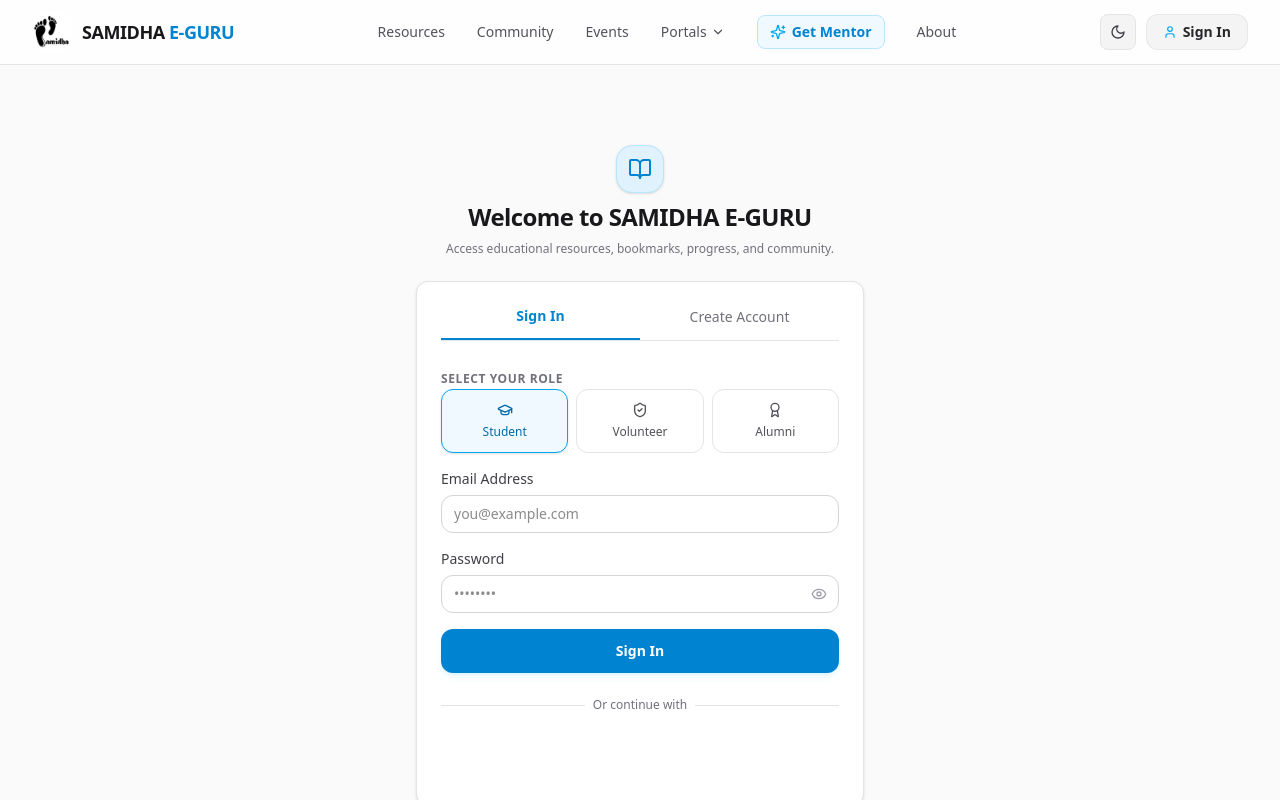
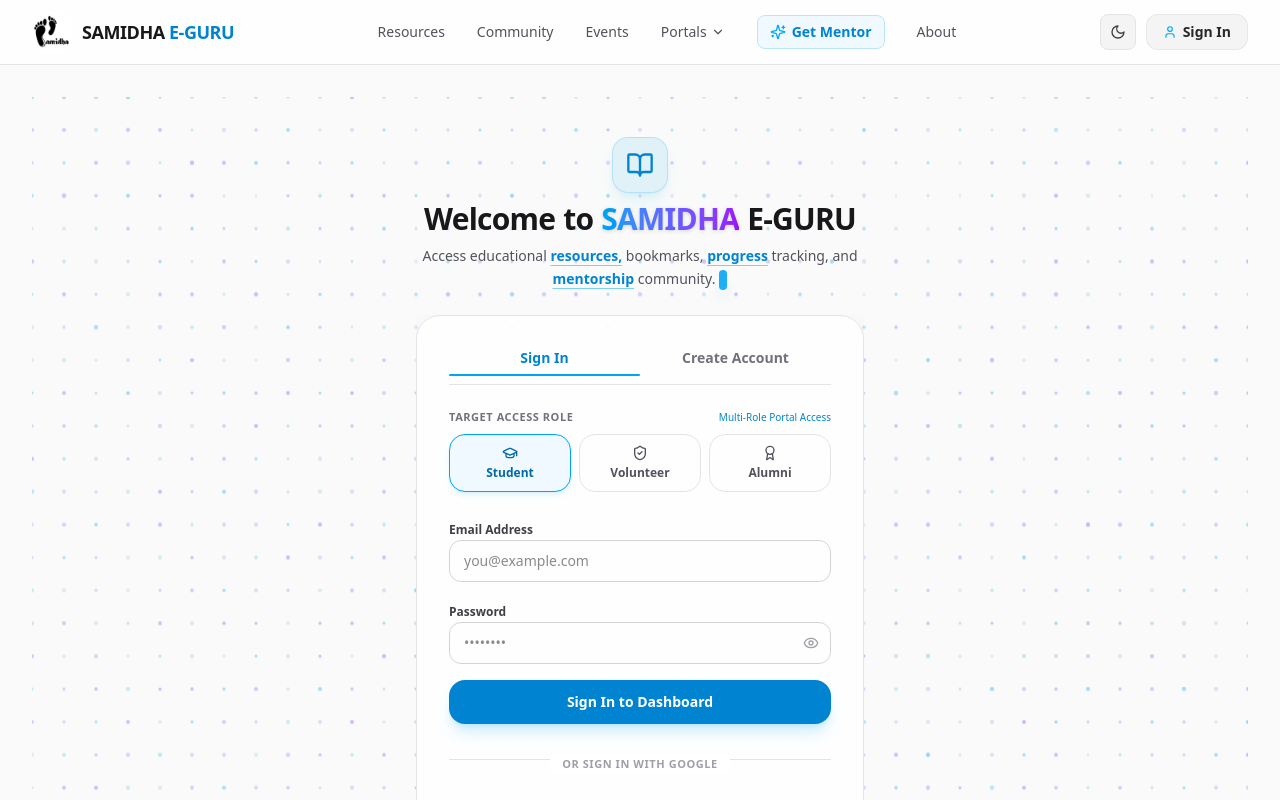
Before and after one commit to Samidha-DSEU/Samidha-E-Guru, a Next.js app in the folder frontend/: page /login in a window 1280 px wide. Shown: the top 800 px of the page. Built offline with nearby package versions, Linux system fonts and the light colour scheme; no server answers.

Commit message:
feat(auth & layout): traditional circular Google OAuth button, glassmorphism login UI, LMS role-based sidebars, logout and account deletion controls with verified volunteer/alumni restriction rules

```diff
--- a/frontend/app/login/page.tsx
+++ b/frontend/app/login/page.tsx
@@ -6,8 +6,13 @@ import { useAuth } from "@/features/auth/context/AuthContext";
 import { UserRole } from "@/types/api";
 import { Card } from "@/components/ui/Card";
 import { Button } from "@/components/ui/Button";
-import { BookOpen, GraduationCap, ShieldCheck, Award, Eye, EyeOff, CheckCircle2, AlertCircle } from "lucide-react";
+import { BookOpen, GraduationCap, ShieldCheck, Award, Eye, EyeOff, CheckCircle2, AlertCircle, Sparkles } from "lucide-react";
 import { GoogleLogin } from "@react-oauth/google";
+import { CursorDotsCanvas } from "@/components/ui/CursorDotsCanvas";
+import { ScrollReveal } from "@/components/ui/ScrollReveal";
+import { AnimatedText } from "@/components/ui/AnimatedText";
+import { TypewriterText } from "@/components/ui/TypewriterText";
+import { TiltCard } from "@/components/ui/TiltCard";
 
 export default function LoginPage() {
   const [activeTab, setActiveTab] = useState<"login" | "register">("login");
@@ -67,7 +72,7 @@ export default function LoginPage() {
       if (activeTab === "register") {
         await register({ ...formData, role_name: selectedRole });
       } else {
-        await login({ email: formData.email, password: formData.password });
+        await login({ email: formData.email, password: formData.password, role_name: selectedRole });
       }
 
       if (selectedRole === "admin" || selectedRole === "super_admin") {
@@ -80,7 +85,7 @@ export default function LoginPage() {
         router.push("/dashboard");
       }
     } catch (err: any) {
-      setError(err.response?.data?.detail || err.response?.data?.message || "An error occurred");
+      setError(err.response?.data?.detail || err.response?.data?.message || "An error occurred during authentication.");
     }
   };
 
@@ -101,35 +106,53 @@ export default function LoginPage() {
         }
       }
     } catch (err: any) {
-      setError(err.response?.data?.detail || err.response?.data?.message || "An error occurred during Google sign in");
+      setError(err.response?.data?.detail || err.response?.data?.message || "An error occurred during Google sign in.");
     }
   };
 
   const handleGoogleError = () => {
-    setError("Google Login Failed. Please try again.");
+    setError("Google Sign-In failed. Please try again.");
   };
 
   return (
-    <div className="max-w-md mx-auto py-12 space-y-6">
+    <div className="relative min-h-[85vh] flex items-center justify-center py-10 px-4 selection:bg-sky-500 selection:text-white">
+      <CursorDotsCanvas />
+
+      <div className="w-full max-w-md space-y-6 relative z-10">
+        {/* Header Title with Blur-Fade Reveal */}
+        <ScrollReveal direction="down" delay={0}>
           <div className="text-center space-y-2">
-        <div className="h-12 w-12 rounded-2xl bg-sky-100 dark:bg-sky-950 text-sky-600 dark:text-sky-400 flex items-center justify-center mx-auto border border-sky-200 dark:border-sky-800 shadow-sm">
-          <BookOpen className="h-6 w-6" />
-        </div>
-        <h1 className="text-2xl font-bold tracking-tight text-zinc-900 dark:text-zinc-50">
-          Welcome to SAMIDHA E-GURU
-        </h1>
-        <p className="text-xs text-zinc-500">
-          Access educational resources, bookmarks, progress, and community.
-        </p>
+            <div className="h-14 w-14 rounded-2xl bg-sky-500/10 dark:bg-sky-400/10 text-sky-600 dark:text-sky-400 flex items-center justify-center mx-auto border border-sky-500/20 shadow-lg shadow-sky-500/10">
+              <BookOpen className="h-7 w-7" />
             </div>
 
-      <Card className="space-y-6">
-        <div className="flex border-b border-zinc-200 dark:border-zinc-800">
+            <AnimatedText
+              text="Welcome to SAMIDHA E-GURU"
+              gradientWords={["SAMIDHA", "E-GURU"]}
+              className="text-2xl sm:text-3xl font-extrabold tracking-tight"
+            />
+
+            <TypewriterText
+              text="Access educational resources, bookmarks, progress tracking, and mentorship community."
+              highlightWords={["resources", "progress", "mentorship"]}
+              speedMs={15}
+              className="text-xs sm:text-sm text-zinc-600 dark:text-zinc-400"
+            />
+          </div>
+        </ScrollReveal>
+
+        {/* Auth Glassmorphism Card Container */}
+        <ScrollReveal direction="up" delay={100}>
+          <TiltCard>
+            <div className="bg-white/80 dark:bg-zinc-950/80 backdrop-blur-xl border border-zinc-200 dark:border-zinc-800 rounded-3xl p-6 sm:p-8 shadow-2xl space-y-6">
+
+              {/* Sign In vs Create Account Tabs */}
+              <div className="flex border-b border-zinc-200 dark:border-zinc-800 pb-2">
                 <button
                   type="button"
-            className={`flex-1 pb-3 text-sm font-medium transition-colors ${
+                  className={`flex-1 pb-2 text-sm font-bold transition-all relative ${
                     activeTab === "login"
-                ? "text-sky-600 border-b-2 border-sky-600 dark:text-sky-400 dark:border-sky-400 font-semibold"
+                      ? "text-sky-600 dark:text-sky-400"
                       : "text-zinc-500 hover:text-zinc-700 dark:hover:text-zinc-300"
                   }`}
                   onClick={() => {
@@ -139,12 +162,15 @@ export default function LoginPage() {
                   }}
                 >
                   Sign In
+                  {activeTab === "login" && (
+                    <span className="absolute bottom-0 left-0 right-0 h-0.5 bg-sky-500 rounded-full" />
+                  )}
                 </button>
                 <button
                   type="button"
-            className={`flex-1 pb-3 text-sm font-medium transition-colors ${
+                  className={`flex-1 pb-2 text-sm font-bold transition-all relative ${
                     activeTab === "register"
-                ? "text-sky-600 border-b-2 border-sky-600 dark:text-sky-400 dark:border-sky-400 font-semibold"
+                      ? "text-sky-600 dark:text-sky-400"
                       : "text-zinc-500 hover:text-zinc-700 dark:hover:text-zinc-300"
                   }`}
                   onClick={() => {
@@ -154,21 +180,29 @@ export default function LoginPage() {
                   }}
                 >
                   Create Account
+                  {activeTab === "register" && (
+                    <span className="absolute bottom-0 left-0 right-0 h-0.5 bg-sky-500 rounded-full" />
+                  )}
                 </button>
               </div>
 
-        <form onSubmit={handleEmailSubmit} className="space-y-4">
-          <div className="space-y-3">
-            <label className="text-xs font-semibold uppercase tracking-wider text-zinc-500">
-              Select Your Role
+              {/* Role Selection Grid */}
+              <div className="space-y-2">
+                <div className="flex items-center justify-between">
+                  <label className="text-[11px] font-bold uppercase tracking-wider text-zinc-500 dark:text-zinc-400">
+                    Target Access Role
                   </label>
+                  <span className="text-[10px] text-sky-600 dark:text-sky-400 font-medium">
+                    Multi-Role Portal Access
+                  </span>
+                </div>
                 <div className="grid grid-cols-3 gap-2">
                   <button
                     type="button"
                     onClick={() => setSelectedRole("student")}
-                className={`p-3 rounded-xl border text-xs font-medium flex flex-col items-center gap-1.5 transition-all ${
+                    className={`p-2.5 rounded-2xl border text-xs font-bold flex flex-col items-center gap-1 transition-all ${
                       selectedRole === "student"
-                    ? "border-sky-500 bg-sky-50 dark:bg-sky-950/50 text-sky-700 dark:text-sky-300 shadow-sm"
+                        ? "border-sky-500 bg-sky-50 dark:bg-sky-950/60 text-sky-700 dark:text-sky-300 shadow-md shadow-sky-500/10"
                         : "border-zinc-200 dark:border-zinc-800 text-zinc-600 dark:text-zinc-400 hover:bg-zinc-50 dark:hover:bg-zinc-900"
                     }`}
                   >
@@ -179,9 +213,9 @@ export default function LoginPage() {
                   <button
                     type="button"
                     onClick={() => setSelectedRole("volunteer")}
-                className={`p-3 rounded-xl border text-xs font-medium flex flex-col items-center gap-1.5 transition-all ${
+                    className={`p-2.5 rounded-2xl border text-xs font-bold flex flex-col items-center gap-1 transition-all ${
                       selectedRole === "volunteer"
-                    ? "border-emerald-500 bg-emerald-50 dark:bg-emerald-950/50 text-emerald-700 dark:text-emerald-300 shadow-sm"
+                        ? "border-emerald-500 bg-emerald-50 dark:bg-emerald-950/60 text-emerald-700 dark:text-emerald-300 shadow-md shadow-emerald-500/10"
                         : "border-zinc-200 dark:border-zinc-800 text-zinc-600 dark:text-zinc-400 hover:bg-zinc-50 dark:hover:bg-zinc-900"
                     }`}
                   >
@@ -192,9 +226,9 @@ export default function LoginPage() {
                   <button
                     type="button"
                     onClick={() => setSelectedRole("alumni")}
-                className={`p-3 rounded-xl border text-xs font-medium flex flex-col items-center gap-1.5 transition-all ${
+                    className={`p-2.5 rounded-2xl border text-xs font-bold flex flex-col items-center gap-1 transition-all ${
                       selectedRole === "alumni"
-                    ? "border-indigo-500 bg-indigo-50 dark:bg-indigo-950/50 text-indigo-700 dark:text-indigo-300 shadow-sm"
+                        ? "border-indigo-500 bg-indigo-50 dark:bg-indigo-950/60 text-indigo-700 dark:text-indigo-300 shadow-md shadow-indigo-500/10"
                         : "border-zinc-200 dark:border-zinc-800 text-zinc-600 dark:text-zinc-400 hover:bg-zinc-50 dark:hover:bg-zinc-900"
                     }`}
                   >
@@ -205,15 +239,17 @@ export default function LoginPage() {
               </div>
 
               {error && (
-            <div className="p-3 text-xs sm:text-sm text-rose-600 bg-rose-50 dark:bg-rose-950/50 dark:text-rose-400 border border-rose-200 dark:border-rose-900/50 rounded-xl flex items-center gap-2">
+                <div className="p-3 text-xs text-rose-600 bg-rose-50 dark:bg-rose-950/60 dark:text-rose-300 border border-rose-200 dark:border-rose-800 rounded-2xl flex items-center gap-2">
                   <AlertCircle className="h-4 w-4 shrink-0" />
                   <span>{error}</span>
                 </div>
               )}
 
+              {/* Email / Password Form */}
+              <form onSubmit={handleEmailSubmit} className="space-y-4">
                 {activeTab === "register" && (
-            <div className="space-y-1.5">
-              <label className="text-sm font-medium text-zinc-700 dark:text-zinc-300">
+                  <div className="space-y-1">
+                    <label className="text-xs font-semibold text-zinc-700 dark:text-zinc-300">
                       Full Name
                     </label>
                     <input
@@ -223,19 +259,16 @@ export default function LoginPage() {
                       value={formData.full_name}
                       onChange={handleInputChange}
                       onBlur={() => handleBlur("full_name")}
-                className="w-full px-3 py-2 border border-zinc-300 dark:border-zinc-700 rounded-xl bg-transparent text-sm focus:outline-none focus:ring-2 focus:ring-sky-500 transition-all"
-                placeholder="John Doe"
+                      className="w-full px-3.5 py-2.5 border border-zinc-300 dark:border-zinc-700 rounded-xl bg-transparent text-sm focus:outline-none focus:ring-2 focus:ring-sky-500 transition-all"
+                      placeholder="E.g., Rahul Sharma"
                     />
                   </div>
                 )}
 
-          {/* EMAIL INPUT WITH VALIDATION ICON */}
-          <div className="space-y-1.5">
-            <div className="flex justify-between items-center">
-              <label className="text-sm font-medium text-zinc-700 dark:text-zinc-300">
+                <div className="space-y-1">
+                  <label className="text-xs font-semibold text-zinc-700 dark:text-zinc-300">
                     Email Address
                   </label>
-            </div>
                   <div className="relative flex items-center">
                     <input
                       name="email"
@@ -244,7 +277,7 @@ export default function LoginPage() {
                       value={formData.email}
                       onChange={handleInputChange}
                       onBlur={() => handleBlur("email")}
-                className={`w-full px-3 py-2 pr-10 border rounded-xl bg-transparent text-sm focus:outline-none focus:ring-2 transition-all ${
+                      className={`w-full px-3.5 py-2.5 pr-10 border rounded-xl bg-transparent text-sm focus:outline-none focus:ring-2 transition-all ${
                         isEmailTouched && !isEmailValid
                           ? "border-rose-400 dark:border-rose-600 focus:ring-rose-500"
                           : formData.email.length > 0 && isEmailValid
@@ -263,20 +296,12 @@ export default function LoginPage() {
                       )}
                     </div>
                   </div>
-            {isEmailTouched && !isEmailValid && (
-              <p className="text-[11px] text-rose-500 flex items-center gap-1 mt-1 font-medium">
-                <AlertCircle className="h-3 w-3 shrink-0" /> Please enter a valid email address (e.g. user@domain.com)
-              </p>
-            )}
                 </div>
 
-          {/* PASSWORD INPUT WITH EYE TOGGLE & STRENGTH BADGES */}
-          <div className="space-y-1.5">
-            <div className="flex justify-between items-center">
-              <label className="text-sm font-medium text-zinc-700 dark:text-zinc-300">
+                <div className="space-y-1">
+                  <label className="text-xs font-semibold text-zinc-700 dark:text-zinc-300">
                     Password
                   </label>
-            </div>
                   <div className="relative flex items-center">
                     <input
                       name="password"
@@ -285,7 +310,7 @@ export default function LoginPage() {
                       value={formData.password}
                       onChange={handleInputChange}
                       onBlur={() => handleBlur("password")}
-                className={`w-full px-3 py-2 pr-10 border rounded-xl bg-transparent text-sm focus:outline-none focus:ring-2 transition-all ${
+                      className={`w-full px-3.5 py-2.5 pr-10 border rounded-xl bg-transparent text-sm focus:outline-none focus:ring-2 transition-all ${
                         activeTab === "register" && isPasswordTouched && !isPasswordStrong
                           ? "border-rose-400 dark:border-rose-600 focus:ring-rose-500"
                           : activeTab === "register" && isPasswordStrong
@@ -297,70 +322,54 @@ export default function LoginPage() {
                     <button
                       type="button"
                       onClick={() => setShowPassword(!showPassword)}
-                className="absolute right-3 text-zinc-400 hover:text-zinc-600 dark:hover:text-zinc-200 focus:outline-none transition-colors"
-                aria-label={showPassword ? "Hide password" : "Show password"}
+                      className="absolute right-3 text-zinc-400 hover:text-zinc-600 dark:hover:text-zinc-200 transition-colors"
                     >
-                {showPassword ? (
-                  <EyeOff className="h-4 w-4" />
-                ) : (
-                  <Eye className="h-4 w-4" />
-                )}
+                      {showPassword ? <EyeOff className="h-4 w-4" /> : <Eye className="h-4 w-4" />}
                     </button>
                   </div>
-
-            {/* Password Validation Hints for Registration */}
-            {activeTab === "register" && formData.password.length > 0 && (
-              <div className="pt-1.5 space-y-1">
-                <div className="flex items-center gap-3 text-[11px]">
-                  <span className={`flex items-center gap-1 font-medium transition-colors ${
-                    isPasswordMinLength ? "text-emerald-600 dark:text-emerald-400" : "text-zinc-400"
-                  }`}>
-                    <CheckCircle2 className={`h-3 w-3 ${isPasswordMinLength ? "text-emerald-500" : "text-zinc-300 dark:text-zinc-600"}`} />
-                    8+ characters
-                  </span>
-                  <span className={`flex items-center gap-1 font-medium transition-colors ${
-                    hasLetter && hasNumber ? "text-emerald-600 dark:text-emerald-400" : "text-zinc-400"
-                  }`}>
-                    <CheckCircle2 className={`h-3 w-3 ${hasLetter && hasNumber ? "text-emerald-500" : "text-zinc-300 dark:text-zinc-600"}`} />
-                    Letters & numbers
-                  </span>
-                </div>
-              </div>
-            )}
                 </div>
 
                 <Button
                   type="submit"
                   isLoading={isLoading}
-            className="w-full h-11 text-sm font-semibold bg-sky-600 hover:bg-sky-500 text-white shadow-md shadow-sky-500/10 rounded-xl"
+                  className="w-full h-11 text-sm font-bold bg-sky-600 hover:bg-sky-500 text-white shadow-lg shadow-sky-500/20 rounded-2xl transition-all"
                 >
-            {activeTab === "login" ? "Sign In" : "Create Account"}
+                  {activeTab === "login" ? "Sign In to Dashboard" : "Create My Account"}
                 </Button>
               </form>
 
-        <div className="relative">
+              {/* Divider & Google OAuth Section */}
+              <div className="relative pt-2">
                 <div className="absolute inset-0 flex items-center">
-            <div className="w-full border-t border-zinc-200 dark:border-zinc-800"></div>
+                  <div className="w-full border-t border-zinc-200 dark:border-zinc-800" />
                 </div>
-          <div className="relative flex justify-center text-xs">
-            <span className="bg-white dark:bg-zinc-950 px-2 text-zinc-500 font-medium">
-              Or continue with
+                <div className="relative flex justify-center text-[11px] font-semibold uppercase tracking-wider">
+                  <span className="bg-white dark:bg-zinc-950 px-3 text-zinc-400">
+                    Or Sign In With Google
                   </span>
                 </div>
               </div>
 
-        <div className="flex justify-center w-full min-h-[44px]">
+              {/* TRADITIONAL CIRCULAR GOOGLE OAUTH BUTTON */}
+              <div className="flex flex-col items-center justify-center gap-2 pt-1">
+                <div className="p-1 rounded-full bg-zinc-100 dark:bg-zinc-800 border border-zinc-200 dark:border-zinc-700 hover:scale-105 transition-transform shadow-md">
                   <GoogleLogin
                     onSuccess={handleGoogleSuccess}
                     onError={handleGoogleError}
-            theme="filled_blue"
+                    type="icon"
+                    shape="circle"
                     size="large"
-            width="380"
-            shape="rectangular"
-            text="continue_with"
                   />
                 </div>
-      </Card>
+                <span className="text-[11px] font-semibold text-zinc-500 dark:text-zinc-400 flex items-center gap-1">
+                  <Sparkles className="h-3 w-3 text-sky-500" /> Fast 1-Click Google Authentication
+                </span>
+              </div>
+
+            </div>
+          </TiltCard>
+        </ScrollReveal>
+      </div>
     </div>
   );
 }
```
Also changed, not shown: frontend/components/layout/ProfileSidebar.tsx (+205 -93 lines), 1 other file (tests, documents, lock files or other folders). Lines whose indentation alone changed are shown as unchanged.
